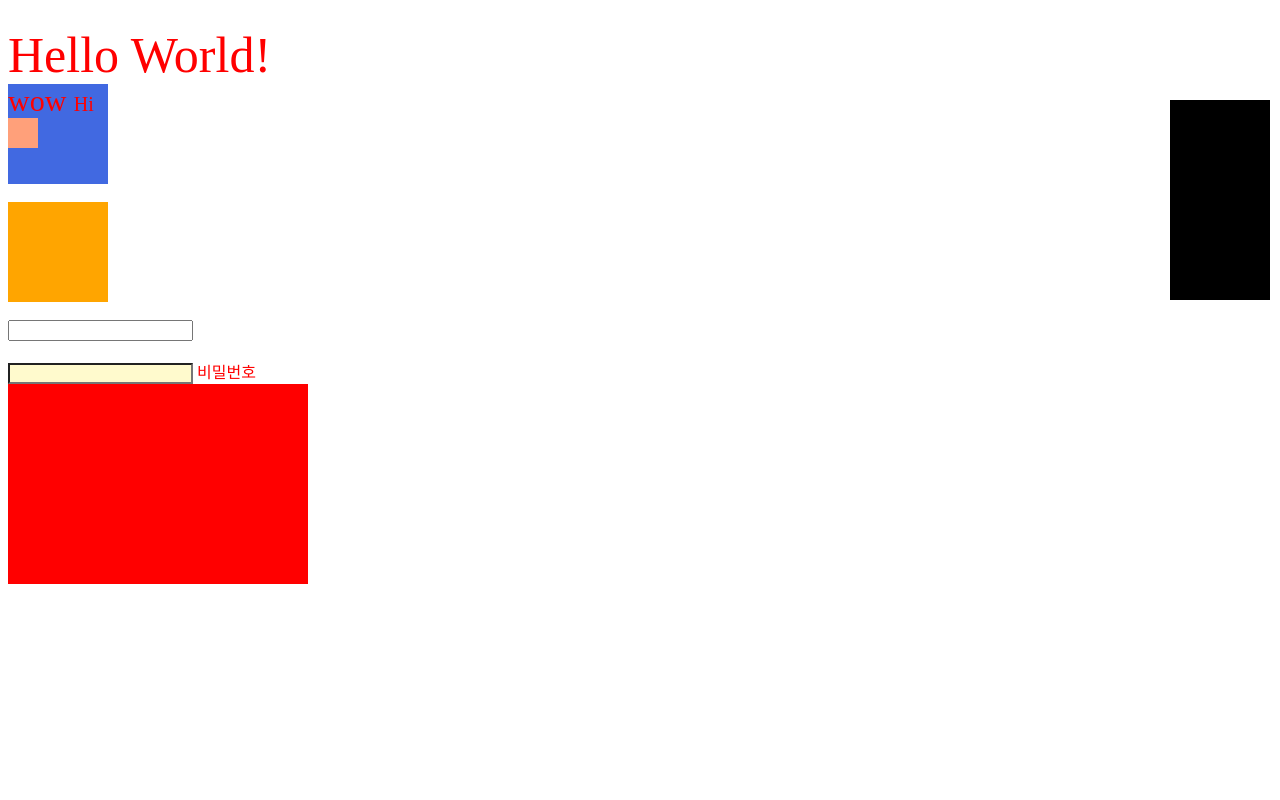
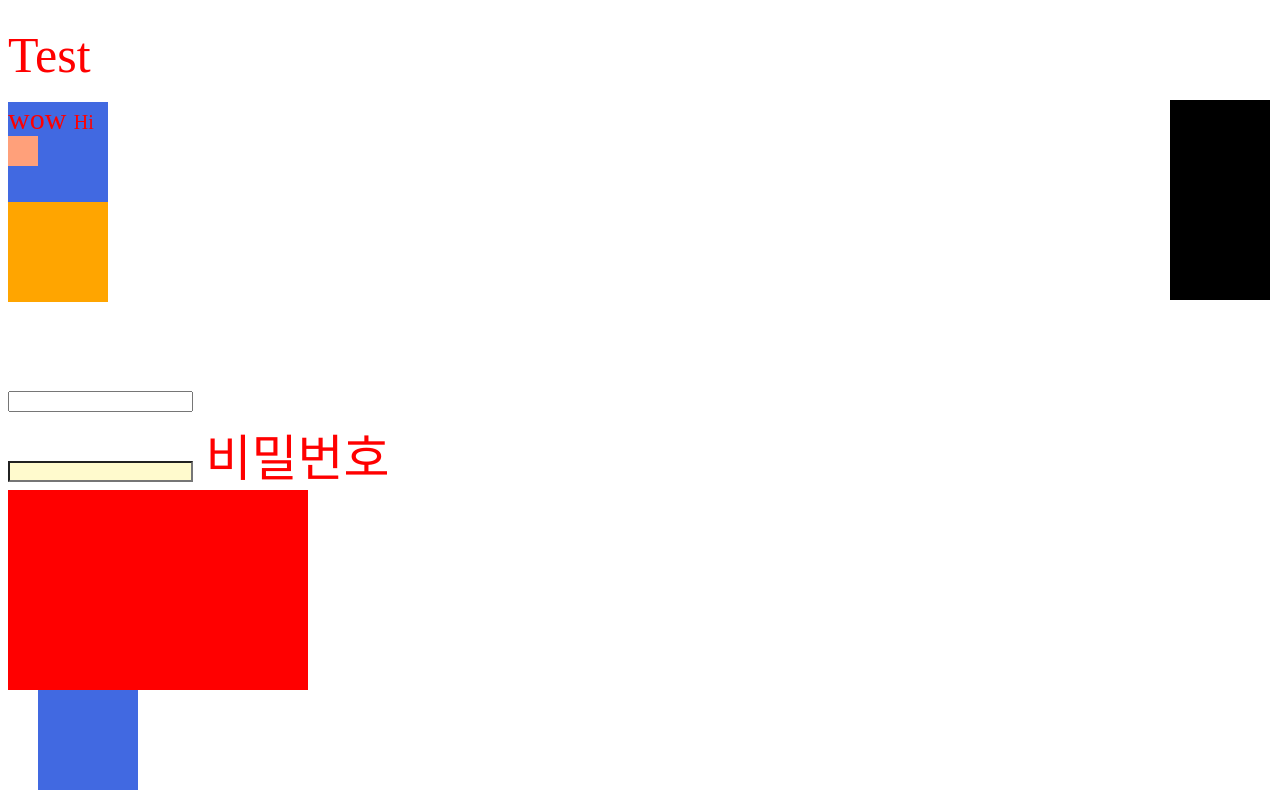
Before and after one commit to 1017yu/pract-nodejs, a website built with Parcel: page index.html in a window 1280 px wide. Built offline with nearby package versions, Linux system fonts and the light colour scheme.

Commit message:
Update index.html

```diff
--- a/index.html
+++ b/index.html
@@ -13,17 +13,19 @@
 
 </head>
 
-<div>
-  Hello World!
+<div>Test</div> </br>
+<div class="wrap">
+  <div class="jax" tabindex="-1">Hi</div> <!-- tabindex 속성을 통해 Focus 요소 생성-->
+  <div class="teemo"></div> </br>
+  <input type="text" class="zed" /> </br>
+  <input type="password">
+  <span data-password-name="secret">비밀번호</span>
+  <div class="parent">
+    <div class="child"></div>
+  </div>
 </div>
-<div class="jax" tabindex="-1">Hi</div> </br> <!-- tabindex 속성을 통해 Focus 요소 생성-->
-<div class="teemo"></div> </br>
-<input type="text" class="zed" /> </br></br>
-<input type="password">
-<span data-password-name="secret">비밀번호</span>
-<br>
-<div class="parent">
-  <div class="child"></div>
+<div class="container">
+  <div class="item">AB</div>
 </div>
 </body>
 
```
